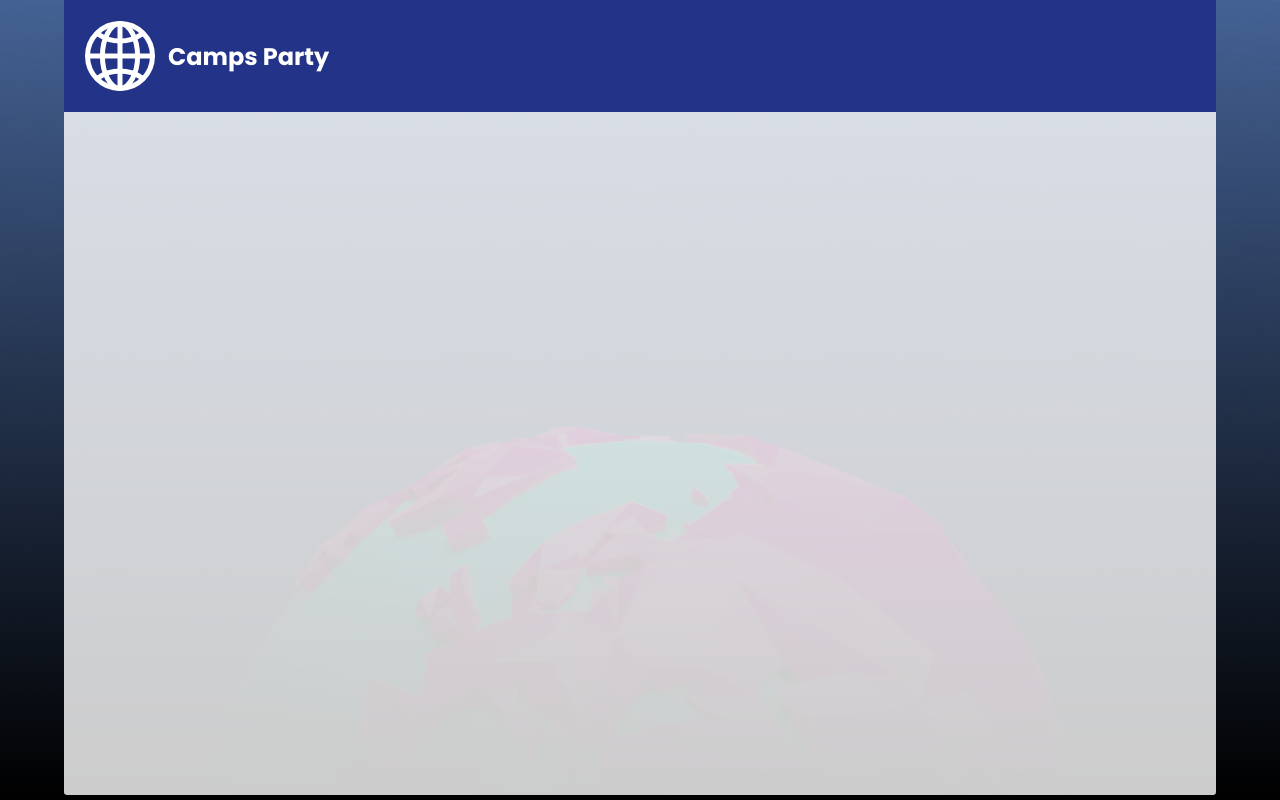
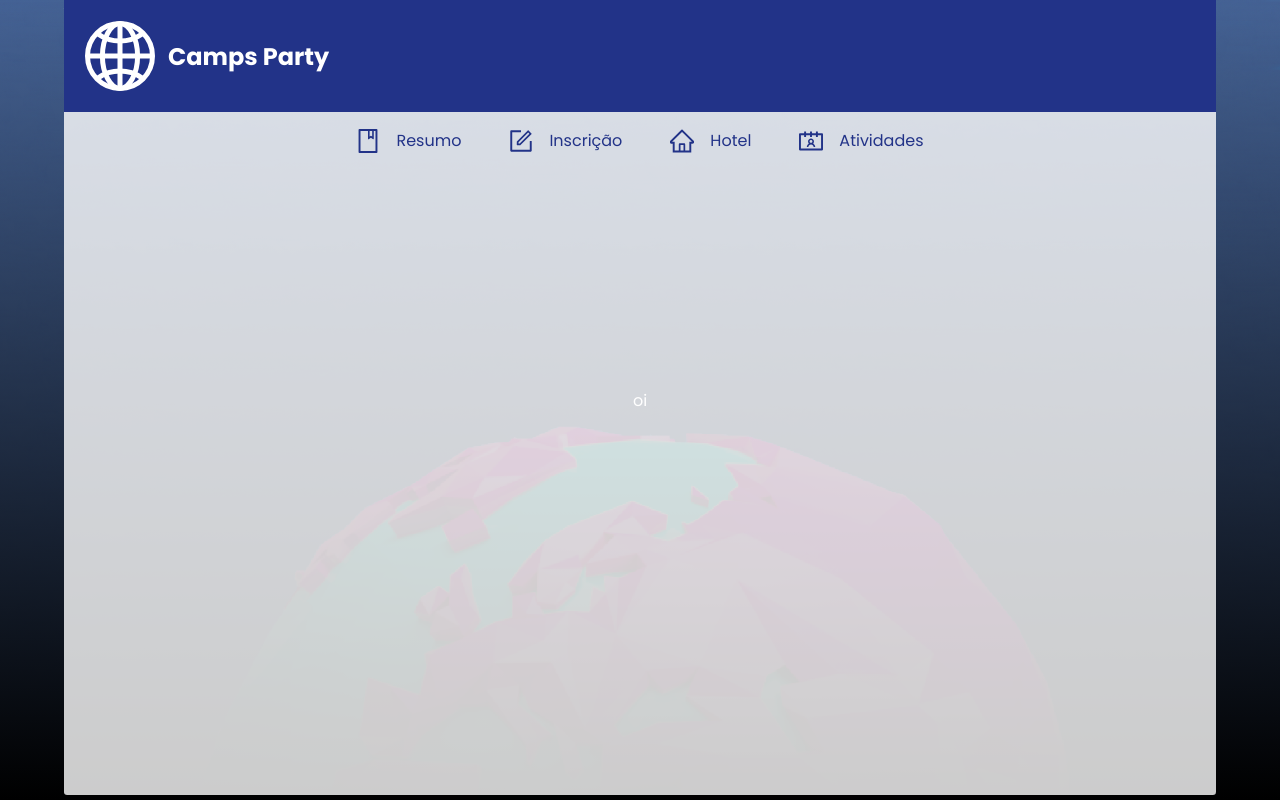
Before and after one commit to gpbPiazza/Camps-Party-Front-end, a React (Create React App) app: page /dashboard in a window 1280 px wide. Built offline with nearby package versions, Linux system fonts and the light colour scheme.

Commit message:
adding user dashboard page

```diff
--- a/src/App.jsx
+++ b/src/App.jsx
@@ -17,7 +17,7 @@ function App() {
         <Switch>
           <Route path="/pre-sign-up" exact component={PreSignUp} />
           <Route path="/complete-sign-up" exact component={CompleteSignUp} />
-          <Route path="/dashboard" component={UserDashboard} />
+          <Route path="/dashboard/" component={UserDashboard} />
           <Route path="/choose-ticket" exact component={Tickets} />
           <Route path="/login" exact component={LogIn} />
           <Route path="/" exact component={Home} />
--- /dev/null
+++ b/src/pages/UserDashboard/SectionContent.jsx
@@ -0,0 +1,5 @@
+import React from "react";
+
+const SectionContent = () => <div>oi</div>;
+
+export default SectionContent;
--- /dev/null
+++ b/src/pages/UserDashboard/SideBar.jsx
@@ -0,0 +1,36 @@
+/* eslint-disable jsx-a11y/click-events-have-key-events */
+/* eslint-disable jsx-a11y/no-static-element-interactions */
+import React from "react";
+import {
+  HomeOutlined,
+  BookOutlined,
+  FormOutlined,
+  ContactsOutlined,
+} from "@ant-design/icons";
+import { Link } from "react-router-dom";
+import { Container, iconStyle } from "../../styles/userDashboard.styles";
+
+const SideBar = () => (
+  <Container>
+    <div>
+      <Link to="dashboard">
+        <BookOutlined style={iconStyle} />
+        <p>Resumo</p>
+      </Link>
+      <Link to="registration">
+        <FormOutlined style={iconStyle} />
+        <p>Inscrição</p>
+      </Link>
+      <Link to="hotel">
+        <HomeOutlined style={iconStyle} />
+        <p>Hotel</p>
+      </Link>
+      <Link to="activities">
+        <ContactsOutlined style={iconStyle} />
+        <p>Atividades</p>
+      </Link>
+    </div>
+  </Container>
+);
+
+export default SideBar;
--- a/src/pages/UserDashboard/index.jsx
+++ b/src/pages/UserDashboard/index.jsx
@@ -1,6 +1,12 @@
 import React from "react";
 import PageContainer from "../../components/PageContainer";
+import SideBar from "./SideBar";
+import SectionContent from "./SectionContent";
 
-const UserDashboard = () => <PageContainer />;
-
+const UserDashboard = () => (
+  <PageContainer>
+    <SideBar />
+    <SectionContent />
+  </PageContainer>
+);
 export default UserDashboard;
--- a/src/styles/container.styles.js
+++ b/src/styles/container.styles.js
@@ -33,6 +33,7 @@ export const LogoContainer = styled.div`
   padding: 1rem 0;
   display: flex;
   align-items: center;
+  z-index: 9;
 
   & > img {
     margin: 0 0.5rem 0 1rem;
--- /dev/null
+++ b/src/styles/userDashboard.styles.js
@@ -0,0 +1,50 @@
+import styled from "styled-components";
+
+export const Container = styled.div`
+  position: fixed;
+  top: 8rem;
+  width: 90%;
+  display: flex;
+  justify-content: center;
+
+  & > div {
+    width: 100%;
+    display: flex;
+    justify-content: center;
+
+    & > a {
+      display: flex;
+      align-items: center;
+      padding: 0 1rem;
+      text-decoration: none;
+      color: var(--color-primary);
+
+      & > * {
+        margin: 0 0.5rem;
+      }
+    }
+  }
+  @media (max-width: 39.9em) {
+    top: 6rem;
+
+    & > div {
+      width: 100%;
+
+      & > a {
+        flex-direction: column;
+        width: 4rem;
+        padding: 0 0.5rem;
+        & > p {
+          margin: 0;
+          font-size: 0.6rem;
+          font-weight: bold;
+        }
+      }
+    }
+  }
+`;
+
+export const iconStyle = {
+  fontSize: "1.5rem",
+  color: "var(--color-primary)",
+};
```
